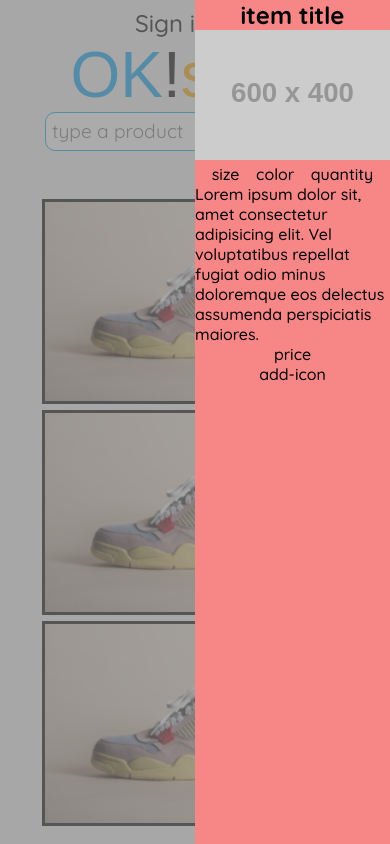
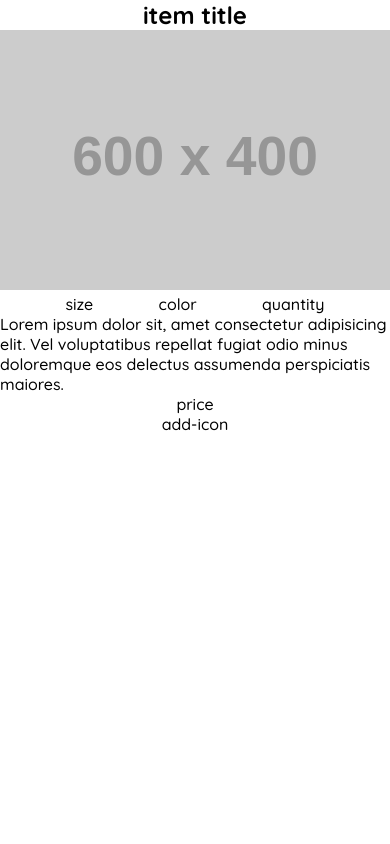
Before and after one commit to damszal/okshop, a React (Vite) app: page /cart/item in a window 390 px wide. Shown: the top 844 px of the page. Built offline with nearby package versions, Linux system fonts and the light colour scheme; a web font is replaced by a local one.

Commit message:
css card changes

```diff
--- a/src/App.jsx
+++ b/src/App.jsx
@@ -8,8 +8,8 @@ import './css/components/search-bar.scss'
 import './css/components/logotype.scss'
 import './css/components/main-manu.scss'
 import './css/pages/home.scss'
+import './css/pages/about.scss'
 import './css/mediaQuery/resolution.scss'
-import './css/pages/about.scss'
 // import './index.scss'
 
 
--- a/src/css/mediaQuery/resolution.scss
+++ b/src/css/mediaQuery/resolution.scss
@@ -133,6 +133,10 @@
     .home-sub-con-04 div{
         grid-column: 1/2;
     }
+
+    .item-cart-container{
+        max-width: initial
+    }
 }
 
 @media screen and (max-width:475px ) {
--- a/src/css/pages/about.scss
+++ b/src/css/pages/about.scss
@@ -5,10 +5,12 @@
     bottom: 0;
     max-width: 50vw;
     z-index: 2;
-    background-color: rgb(247, 134, 134);
+    background-color: rgb(255, 255, 255);
     display: flex;
     flex-direction: column;
     align-items: center;
+
+    animation: .5s ease-out 0s 1 slideInFromRight;
 }
 
 .item-card-title{
@@ -40,6 +42,15 @@
     right: 0;
     top: 0;
     bottom: 0;
-    background-color: rgba(128, 128, 128, 0.664);
+    background-color: rgba(26, 25, 25, 0.493);
     z-index: 1;
 }
+
+@keyframes slideInFromRight {
+    0% {
+      transform: translateX(100%);
+    }
+    100% {
+      transform: translateX(0);
+    }
+  }
```
